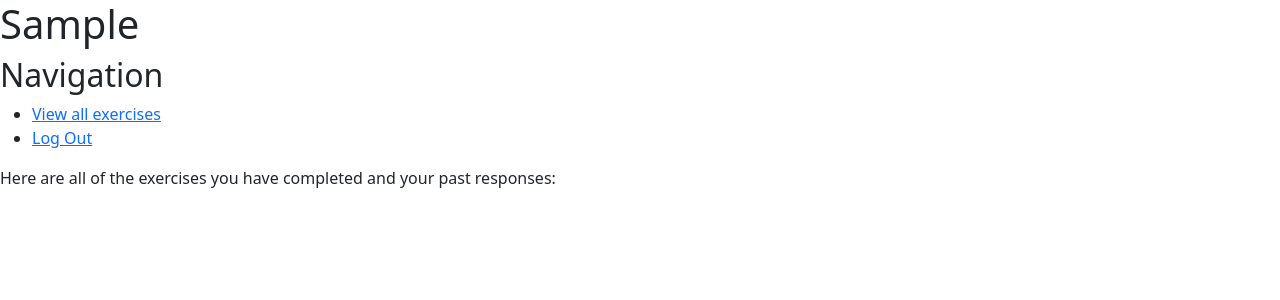
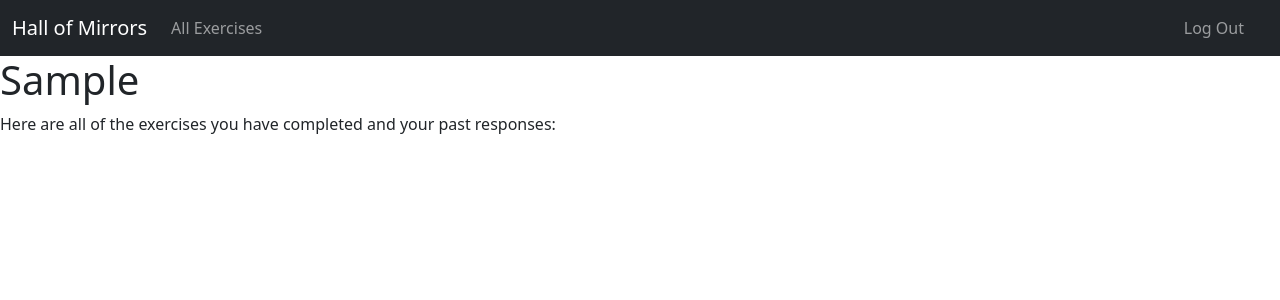
Before and after one commit to huaszu/mental-health-exercises-project, a Flask app: page /users/my_exercises in a window 1280 px wide. Shown: the top 300 px of the page. Run offline with Flask 2, Linux system fonts and the light colour scheme; the visitor is signed in with stand-in values (Sample User, id 1); data comes from the database, SQL or seed files in the repository; data that the repository does not hold is empty; some libraries are stand-ins or nearby versions.

Commit message:
Setting up accordion and list groups within accordion on templates/my_exercises.html

```diff
--- a/templates/my_exercises.html
+++ b/templates/my_exercises.html
@@ -3,32 +3,66 @@
 {% block title %}{{ user.first_name }}'s Page{% endblock %}
 
 {% block body %}
+
+<nav class="navbar navbar-expand-md navbar-dark bg-dark">
+    <div class="container-fluid">
+      <button class="navbar-toggler" type="button" data-bs-toggle="collapse" data-bs-target="#navbarTogglerDemo03" aria-controls="navbarTogglerDemo03" aria-expanded="false" aria-label="Toggle navigation">
+        <span class="navbar-toggler-icon"></span>
+      </button>
+      <a class="navbar-brand" href="/">Hall of Mirrors</a>
+
+      <div class="collapse navbar-collapse" id="navbarTogglerDemo03">
+        <ul class="navbar-nav me-auto mb-2 mb-lg-0">
+          <li class="nav-item">
+            <a class="nav-link" aria-current="page" href="/exercises">All Exercises</a>
+          </li>
+        </ul>
+
+        <ul class="navbar-nav me-2">
+          <li class="nav-item me-2">
+            <a class="nav-link" href="/logout">Log Out</a>
+          </li>
+        </ul>
+      </div>
+
+    </div>
+  </nav>
+
 <h1>{{ user.first_name }}</h1>
-
-<h2>Navigation</h2>
-<ul>
-  <li><a href="/exercises">View all exercises</a></li>
-  <li><a href="/logout">Log Out</a></li>
-</ul>
 
 <p>Here are all of the exercises you have completed and your past responses:</p>
 
-<ul>
+<div class="accordion" id="accordionExample">
     {% for exercise in exercises %}
-    <li>
+        <div class="accordion-item">
+            <h2 class="accordion-header" id="headingOne">
+                <button class="accordion-button" type="button" data-bs-toggle="collapse" data-bs-target="#collapseOne" aria-expanded="true" aria-controls="collapseOne">
                 {{ exercise.title }}
+                </button>
+            </h2>
+
+            <div id="collapseOne" class="accordion-collapse collapse show" aria-labelledby="headingOne" data-bs-parent="#accordionExample">
+                <div class="accordion-body">
                     {% for prompt in exercise.prompts %}
-            <p>{{ prompt.prompt_content }}</p>
+                        <ul class="list-group">
+                            <li class="list-group-item d-flex justify-content-between align-items-start">
+                                <div class="ms-2 me-auto">
+                                    <div class="fw-bold">{{ prompt.prompt_content }}</div>
                                     {% for response in prompt.responses %}
                                         {% if response.user_id == user.user_id %}
                                             <p>{{ response.response_content }}</p>
                                         {% endif %}
                                     {% endfor %}
+                                </div>
+                                <span class="badge bg-primary rounded-pill">14</span>
+                            </li>
+                        </ul>
                     {% endfor %}
-        <!-- <span>
-            test
-        </span> -->
-    </li>
+
+                </div>
+            </div>
+        </div>
     {% endfor %}
-</ul>
+</div>
+
 {% endblock %}
```
Lines whose indentation alone changed are shown as unchanged.
